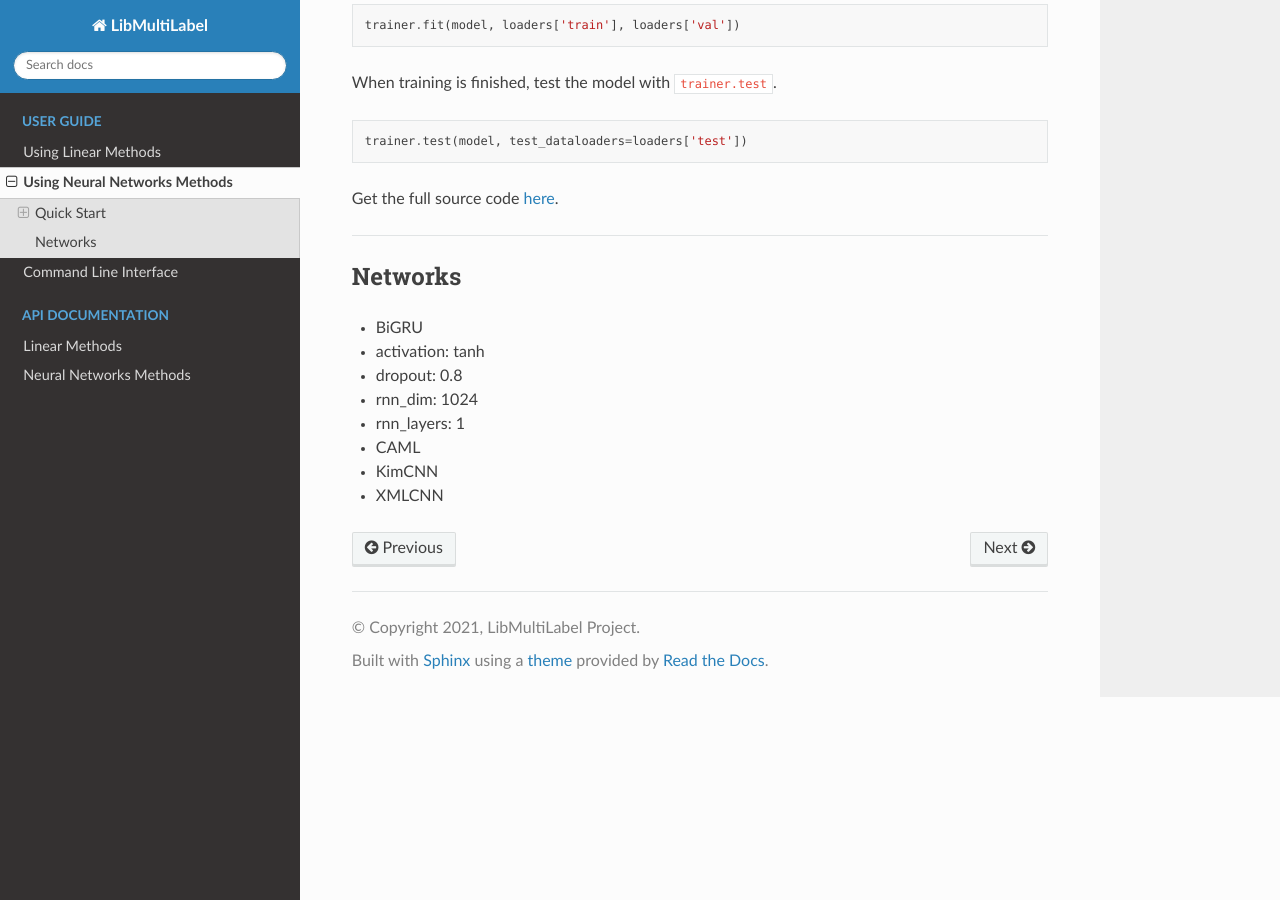
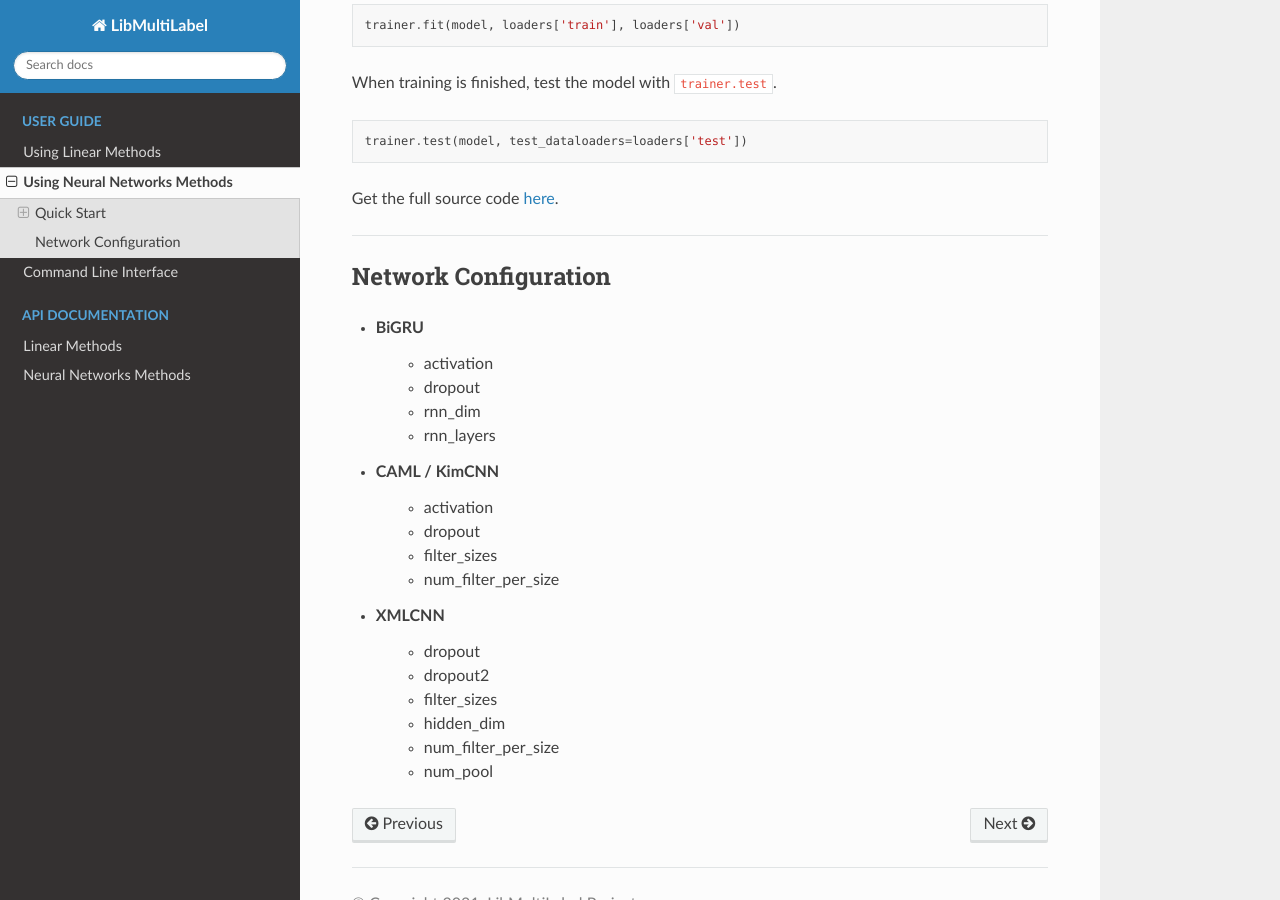
Before and after one commit to ASUS-AICS/LibMultiLabel, a Sphinx documentation site: the page built from docs/guides/nn_guides.rst, in a window 1280 px wide and 900 px high, scrolled down 2287 px. Built offline with Sphinx 7.4.7 and the Read the Docs theme 2.0.0, drawn with Linux system fonts in a browser that asks for light colours.

Commit message:
List network config.

```diff
--- a/docs/guides/nn_guides.rst
+++ b/docs/guides/nn_guides.rst
@@ -54,7 +54,7 @@ Step 2. Initialize a model
 
 Here we show how to create a model.
 
-    * Configure the network with `model_name <../guides/nn_guides.html#networks>`_ and ``network_config``.
+    * Configure the network with `model_name <../guides/nn_guides.html#network-configuration>`_ and ``network_config``.
     * Define labels and text dictionary (i.e., ``classes`` and ``word_dict``) of this model.
     * Find `more here <../api/nn.html#libmultilabel.nn.nn_utils.init_model>`_ if you are interested in other settings.
       For example, a ``moniter_metrics`` is used to define the metrics you'd like to keep track with during the training procedure.
@@ -103,14 +103,23 @@ Get the full source code `here <https://github.com/ASUS-AICS/LibMultiLabel/tree/
 
 -----------
 
-Networks
------------
+Network Configuration
+---------------------
 
 * BiGRU
-* activation: tanh
-* dropout: 0.8
-* rnn_dim: 1024
-* rnn_layers: 1
-* CAML
-* KimCNN
+    * activation
+    * dropout
+    * rnn_dim
+    * rnn_layers
+* CAML / KimCNN
+    * activation
+    * dropout
+    * filter_sizes
+    * num_filter_per_size
 * XMLCNN
+    * dropout
+    * dropout2
+    * filter_sizes
+    * hidden_dim
+    * num_filter_per_size
+    * num_pool
```
